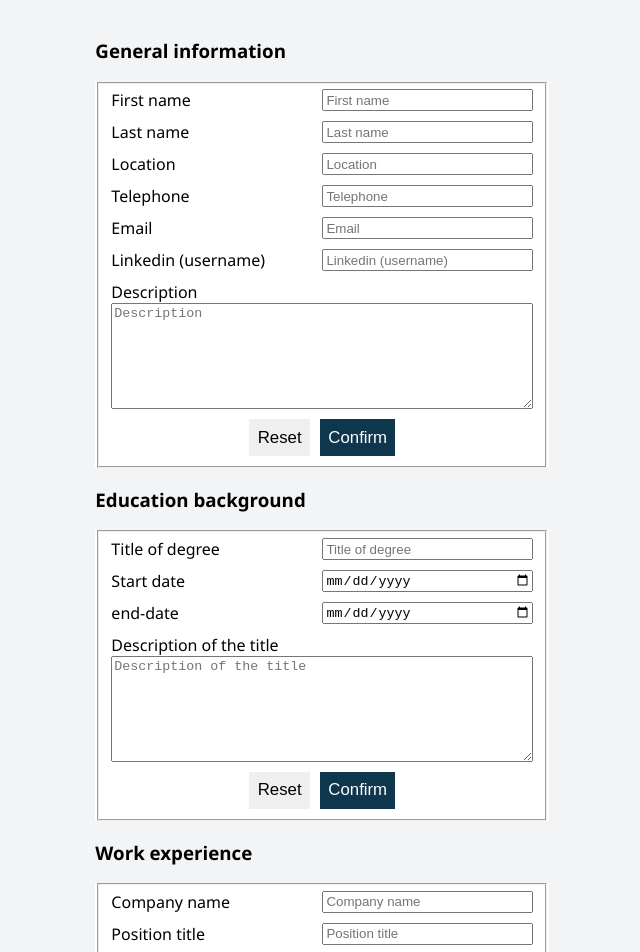
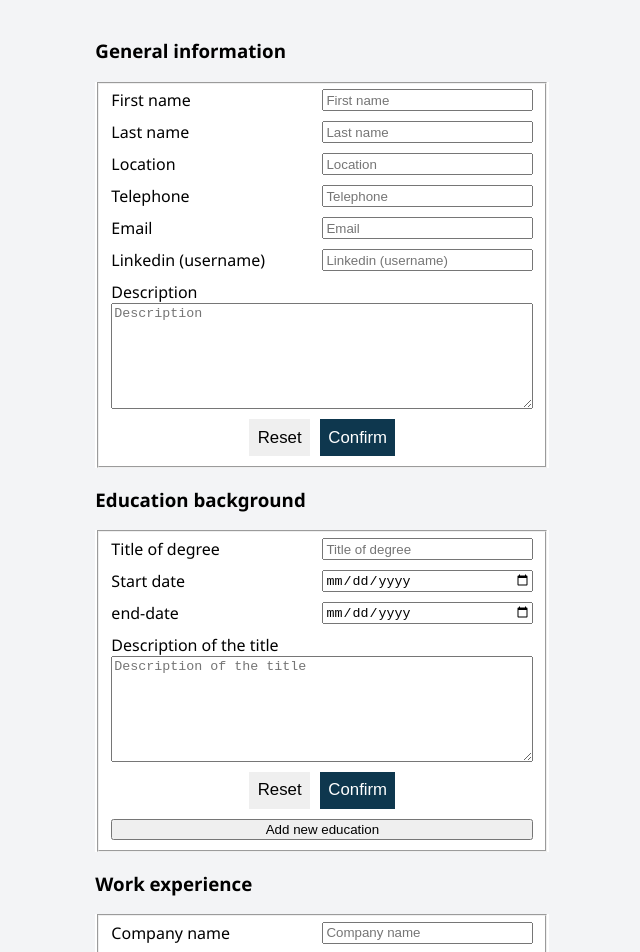
Before and after one commit to juan-est145/Cv-maker, a React (Vite) app: page / in a window 1280 px wide. Shown: the top 952 px of the page, without its empty margins (183-823 px from the left). Built offline with nearby package versions, Linux system fonts and the light colour scheme.

Commit message:
Education button is created, need to style it

```diff
--- a/src/App.jsx
+++ b/src/App.jsx
@@ -5,7 +5,7 @@ import "./styles/App.css"
 
 function App() {
   const [genInfoState, setGenInfo] = useState(new GeneralInfoState());
-  const [eduState, setEdu] = useState(new EducationState())
+  const [eduState, setEdu] = useState([new EducationState()])
   const [workState, setWork] = useState(new WorkState())
 
   return (
--- a/src/components/form/form.jsx
+++ b/src/components/form/form.jsx
@@ -3,6 +3,7 @@ import "../../styles/form.css"
 
 let confirmBtnClass = "confirmBtn";
 let resetBtnClass = "resetBtn";
+let addSectionBtn = "addBtn";
 
 export default function Form({
 	genInfoState,
@@ -116,6 +117,7 @@ function Education({ eduState, setEdu }) {
 						<button className={resetBtnClass} onClick={resetBtn}>Reset</button>
 						<button className={confirmBtnClass} onClick={showBtn}>Confirm</button>
 					</div>
+					<button className={addSectionBtn} >Add new education</button>
 				</fieldset>
 			</form>
 		</>
```
